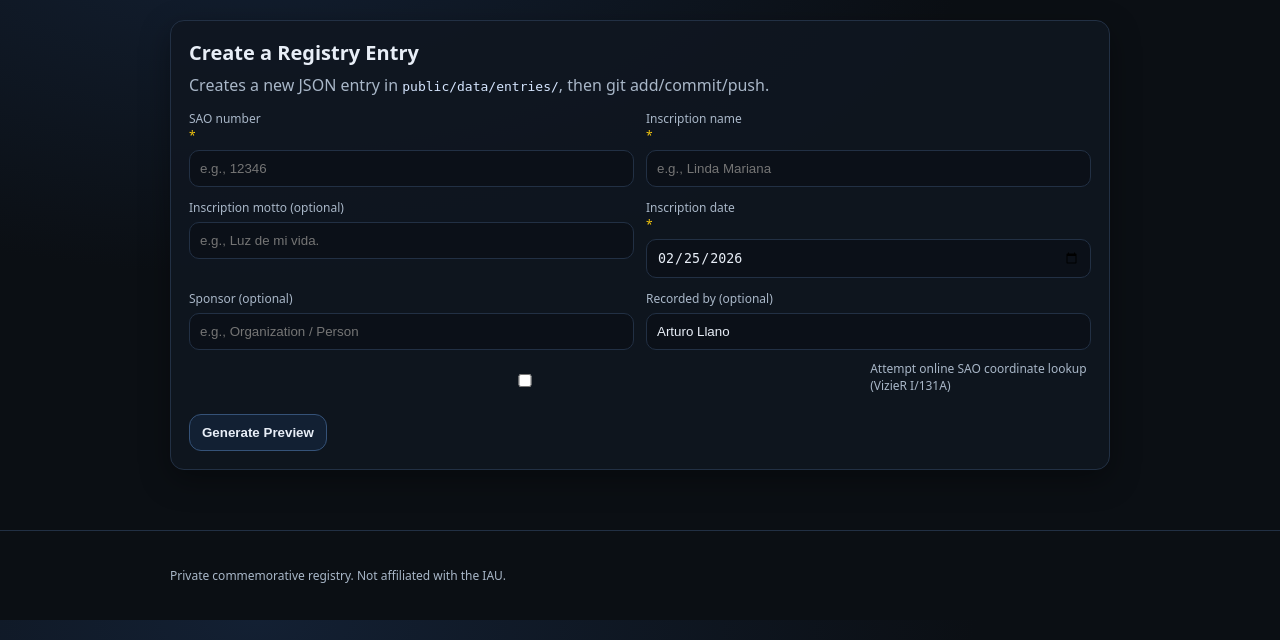
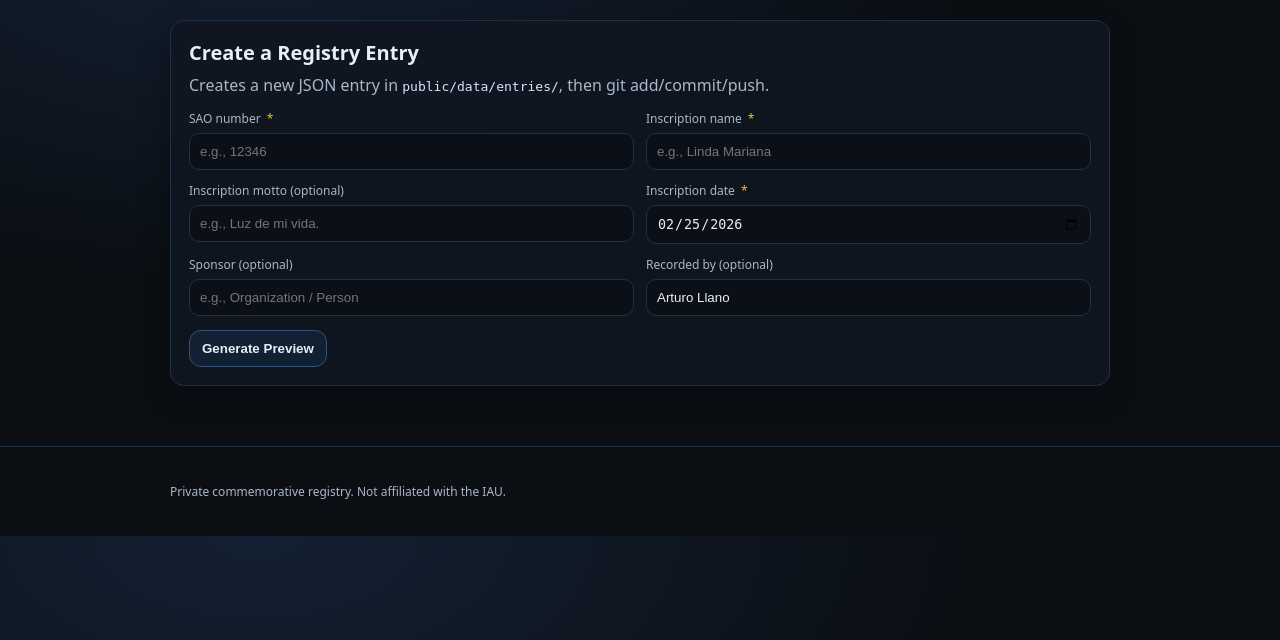
Before and after one commit to ArturoLlano/stellarregistrycommittee, a Flask app: page / in a window 1280 px wide. Shown: the part 85-725 px from the top of the page. Run offline with Flask 3, Linux system fonts and the light colour scheme.

Commit message:
registtro

```diff
--- a/tools/registrar/app.py
+++ b/tools/registrar/app.py
@@ -56,7 +56,7 @@ def preview():
         "inscription_date": (request.form.get("inscription_date") or "").strip(),  # NEW
         "sponsor": (request.form.get("sponsor") or "").strip(),
         "recorded_by": (request.form.get("recorded_by") or "").strip(),
-        "do_lookup": (request.form.get("do_lookup") or "").strip(),  # "on" or ""
+        "do_lookup": "on",  # forced always on (no UI toggle)
     }
 
     sao = safe_int(form["sao"])
--- a/tools/registrar/static/styles.css
+++ b/tools/registrar/static/styles.css
@@ -45,8 +45,25 @@ p{margin:8px 0}
   grid-template-columns: 1fr 1fr;
   gap:12px;
 }
-label span{display:block; font-size:12px; color:var(--muted); margin-bottom:6px}
-.req{color:var(--warn)}
+
+/* ✅ Fix: keep label title + required asterisk on the same line */
+label{display:flex; flex-direction:column;}
+label > span{
+  display:inline-flex;
+  align-items:baseline;
+  gap:6px;
+  font-size:12px;
+  color:var(--muted);
+  margin-bottom:6px;
+}
+.req{
+  color:var(--warn);
+  display:inline;
+  margin:0;
+  padding:0;
+  line-height:1;
+}
+
 input{
   width:100%;
   padding:10px 10px;
@@ -98,6 +115,7 @@ input:focus{border-color:#375a86}
 .meta{display:grid; gap:6px; margin:10px 0}
 ul{margin:8px 0 0 18px; color:var(--muted)}
 code{color:#d6e6ff}
+
 @media (max-width: 820px){
   .grid{grid-template-columns: 1fr;}
 }
--- a/tools/registrar/templates/index.html
+++ b/tools/registrar/templates/index.html
@@ -72,11 +72,6 @@
         </label>
       </div>
 
-      <label class="checkbox">
-        <input type="checkbox" name="do_lookup" {% if not form or form.do_lookup %}checked{% endif %} />
-        <span>Attempt online SAO coordinate lookup (VizieR I/131A)</span>
-      </label>
-
       <div class="actions">
         <button type="submit" class="btn">Generate Preview</button>
       </div>
```
